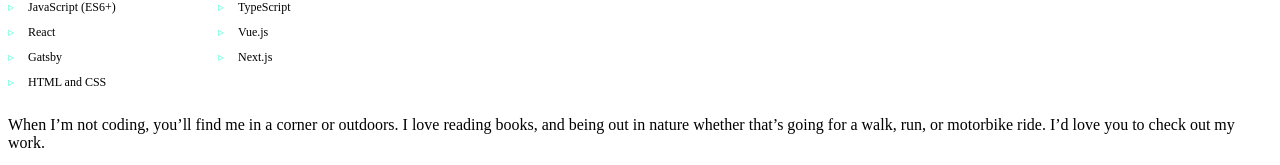
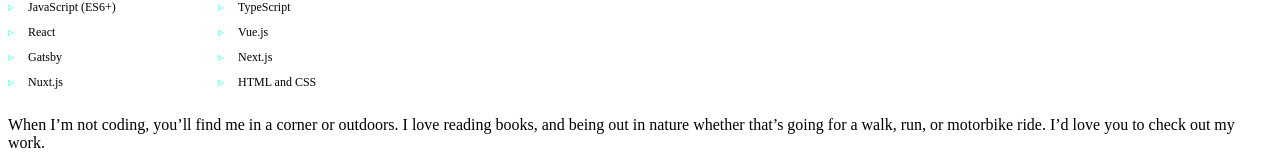
Before and after one commit to stephmunez/portfolio-website-v2, a Next.js app: page / in a window 1280 px wide. Shown: the part 3518-3683 px from the top of the page. Built offline with nearby package versions, Linux system fonts and the light colour scheme.

Commit message:
feat: update skills

```diff
--- a/components/About/About.js
+++ b/components/About/About.js
@@ -12,6 +12,7 @@ const skills = [
   'Vue.js',
   'Gatsby',
   'Next.js',
+  'Nuxt.js',
   'HTML and CSS',
 ];
 
```
